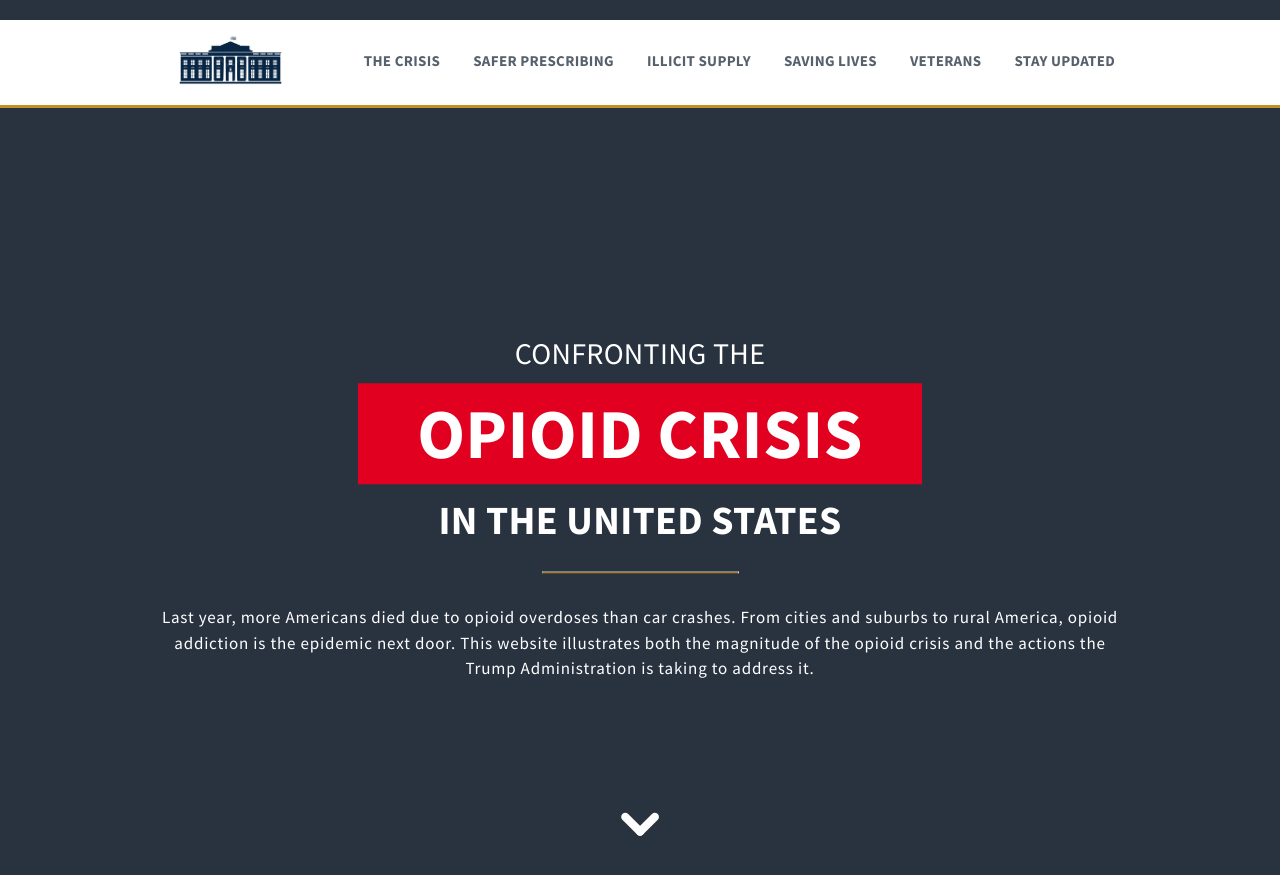
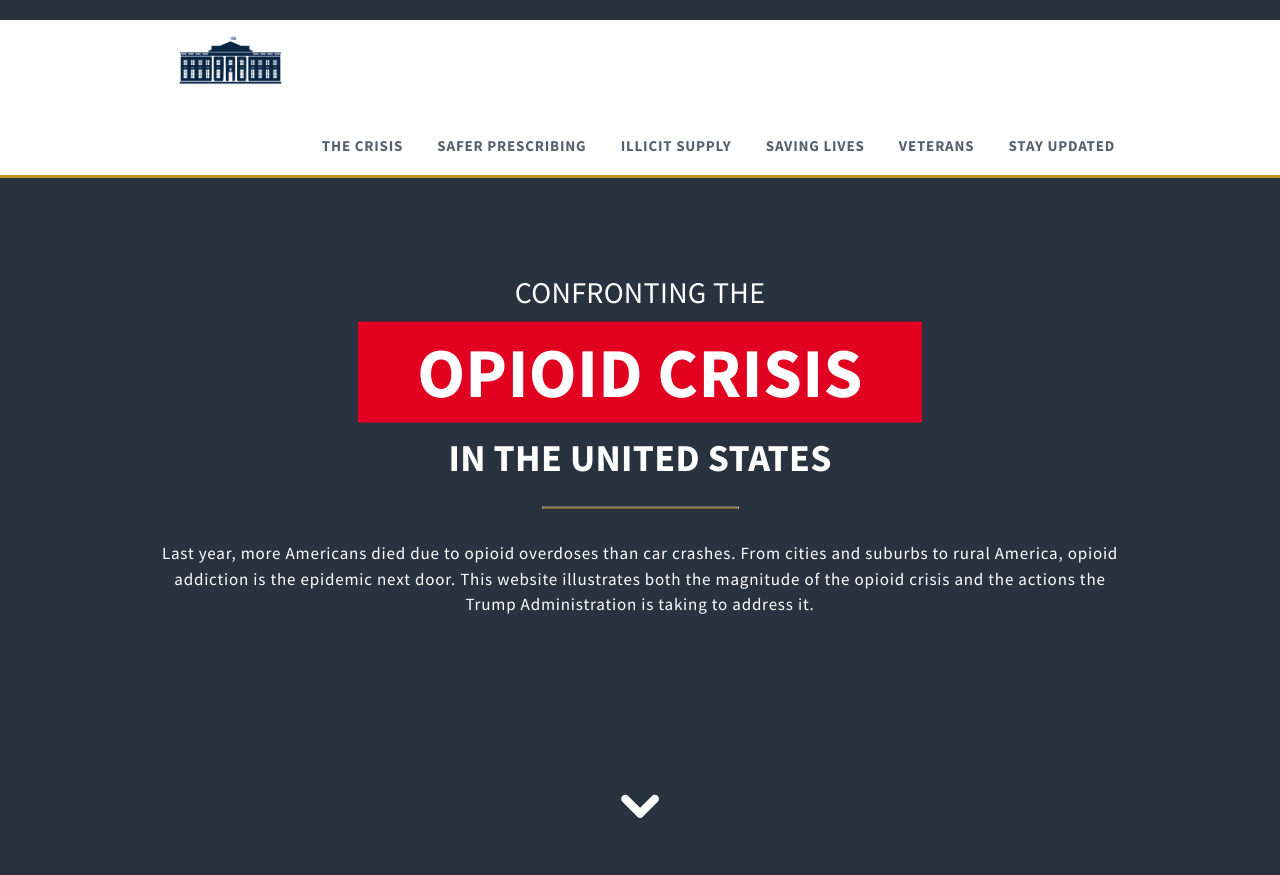
Before and after one commit to GSA/opioids.gov, a Jekyll site: the page built from index.md, in a window 1280 px wide and 900 px high. Shown: the top 875 px of the window. Built offline with Jekyll 4.4.1, drawn with Linux system fonts in a browser that asks for light colours; nearby versions of some CDN libraries.

Commit message:
Update Header and Map Key
Color list test

```diff
--- a/_sass/_base_styling.scss
+++ b/_sass/_base_styling.scss
@@ -26,8 +26,11 @@ h2 {
 
 .usa-nav-primary {
     text-transform: uppercase;
-    letter-spacing: 0.03rem;
-    font-size: 1.4rem;
+    letter-spacing: .08rem;
+
+        a {
+          font-size: 1.4rem;
+        }
 
         a:hover {
         color: $color-gold;
@@ -65,7 +68,7 @@ p > span {
 
 .site-lead {
     height: 90vh;
-    position: relative;
+    //position: relative;
 
         .lead-text {
             position: absolute;
@@ -83,7 +86,7 @@ p > span {
 
             .secondaryheader {
                 font-weight: $font-bold;
-                font-size: 4rem;
+                font-size: 3.8rem;
                 text-align: center;
                 }
 
@@ -230,6 +233,24 @@ p > span {
     .site-caption {
         font-size: 1.2rem;
         font-family: $font-sans;
+    }
+
+    .secondary-caption {
+        color: $color-black;
+
+        ul {
+            li {
+                listing-style: none;
+                display: inline;
+                padding: .03rem 0;
+            }
+        }
+
+        .darkest-sq, .dark-sq, .lighest-sq, light-sq {
+            height: 6px;
+            weight: 6px;
+            background-color: $color-red;
+        }
     }
 
 }
```
